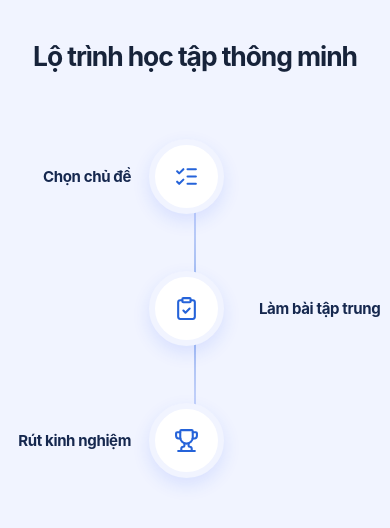
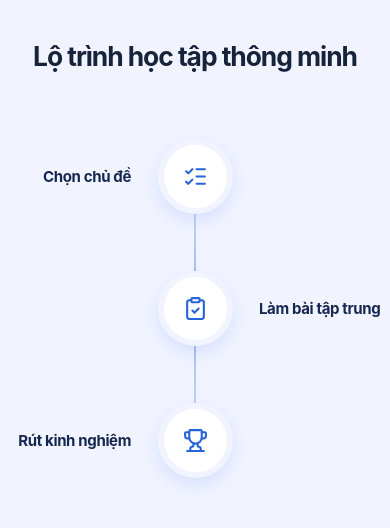
Before and after one commit to nhatduy06/on-thi-vien-chuc, a Next.js app: page / in a window 390 px wide. Shown: the part 2180-2708 px from the top of the page. Built offline with nearby package versions, Linux system fonts and the light colour scheme; no server answers.

Commit message:
Align mobile timeline connector

```diff
--- a/src/styles/globals.css
+++ b/src/styles/globals.css
@@ -612,12 +612,12 @@ button:focus-visible, a:focus-visible, input:focus-visible, select:focus-visible
   .header-actions { order: 2; margin-left: auto; }
   .hamburger { order: 3; flex: 0 0 auto; margin-left: 12px; }
   .home-flow-grid { gap: 0; padding: 8px 0; }
-  .home-flow-line { top: 66px; bottom: 66px; left: calc(50% - 1px); }
+  .home-flow-line { top: 66px; bottom: 66px; left: 50%; transform: translateX(-50%); }
   .home-step,
   .home-step:nth-child(2),
   .home-step:nth-child(3),
   .home-step:nth-child(4) { display: grid; grid-template-columns: minmax(0, 1fr) 92px minmax(0, 1fr); align-items: center; width: 100%; max-width: none; min-height: 132px; padding: 0; background: transparent; }
-  .home-step-icon { grid-column: 2; grid-row: 1; z-index: 2; margin: 0; }
+  .home-step-icon { grid-column: 2; grid-row: 1; z-index: 2; justify-self: center; margin: 0; }
   .home-step h3 { grid-row: 1; margin: 0; font-size: .94rem; line-height: 1.3; }
   .home-step:nth-child(2) h3,
   .home-step:nth-child(4) h3 { grid-column: 1; padding-right: 18px; text-align: right; }
```
Also changed, not shown: next-env.d.ts.
